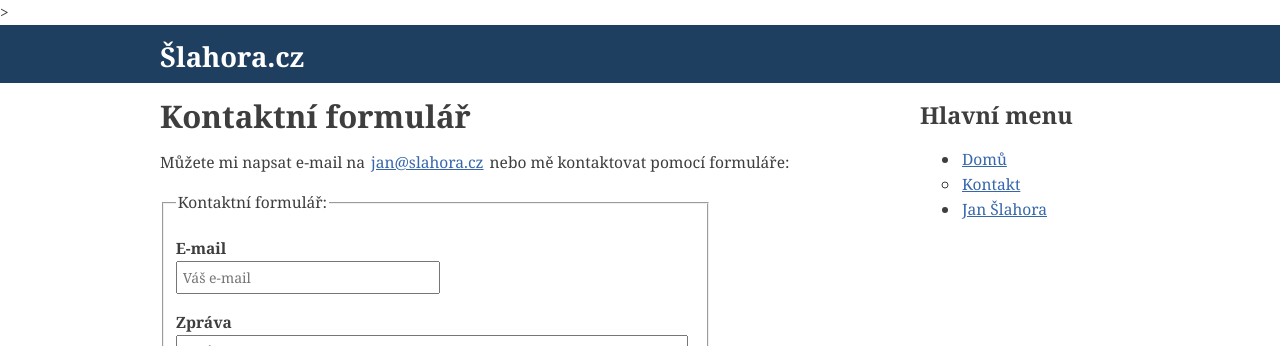
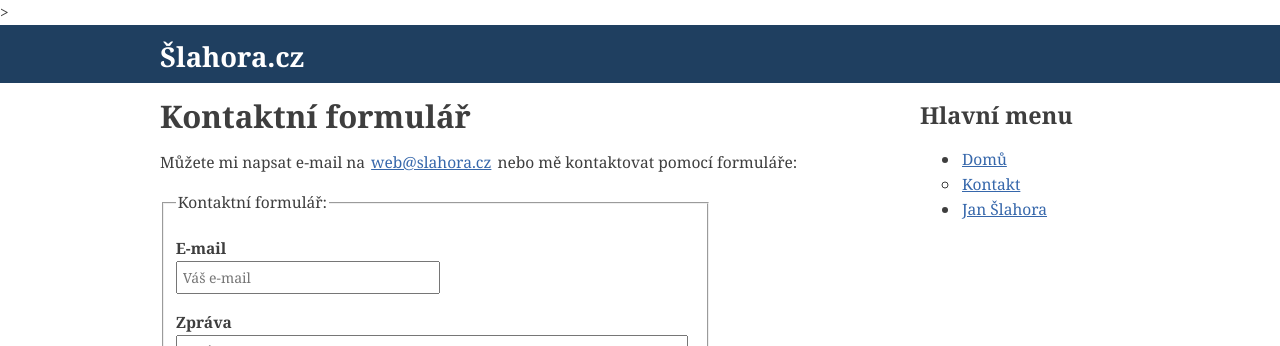
Before and after one commit to slaha/slaha.github.io, a Jekyll site: the page built from kontakt.md, in a window 1280 px wide. Shown: the top 346 px of the page. Built offline with Jekyll 4.4.1, drawn with Linux system fonts in a browser that asks for light colours.

Commit message:
Update kontakt.md

```diff
--- a/kontakt.md
+++ b/kontakt.md
@@ -9,9 +9,9 @@ Kontaktní formulář
 ==================
 
 
-Můžete mi napsat e-mail na [jan@slahora.cz](mailto:jan@slahora.cz) nebo mě kontaktovat pomocí formuláře:
+Můžete mi napsat e-mail na [web@slahora.cz](mailto:web@slahora.cz) nebo mě kontaktovat pomocí formuláře:
 
-<form method="POST" action="http://formspree.io/jan@slahora.cz">
+<form method="POST" action="http://formspree.io/web@slahora.cz">
 	<fieldset>
 		<legend>Kontaktní formulář:</legend>
 
```
